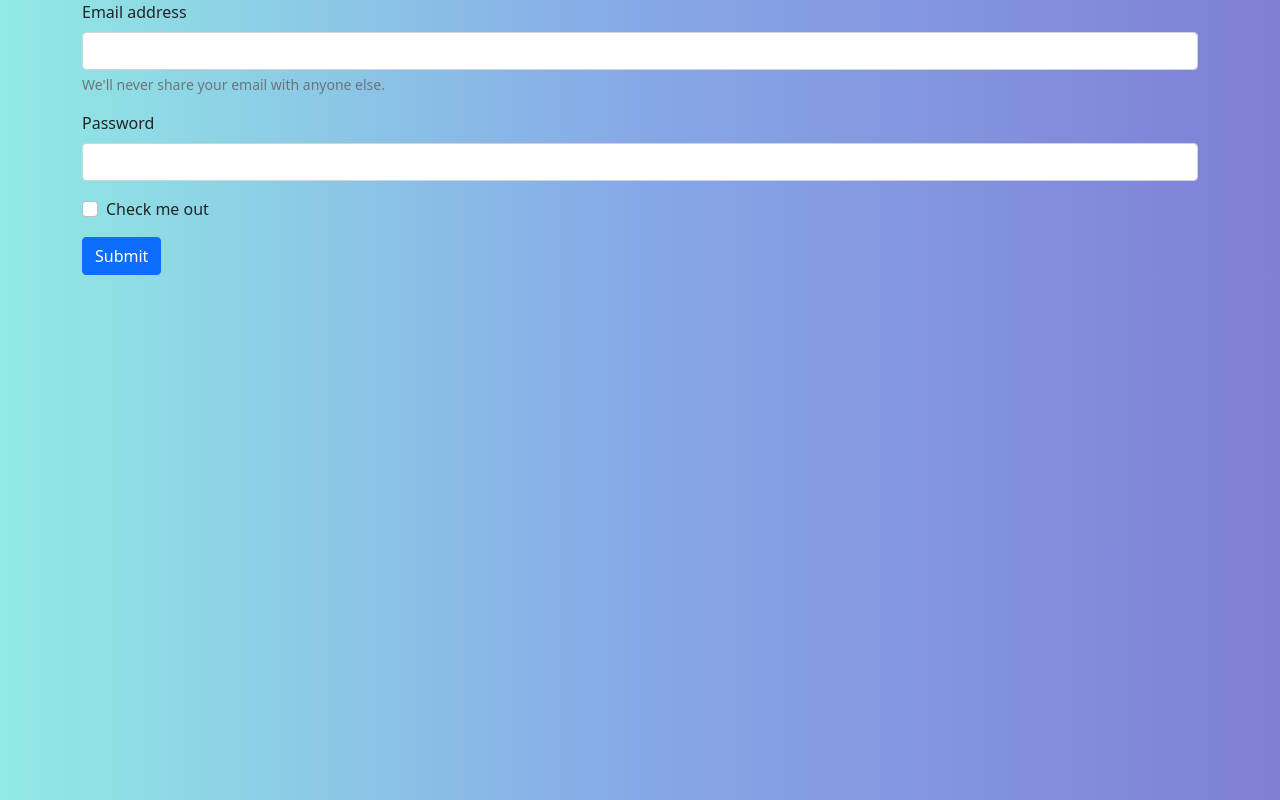
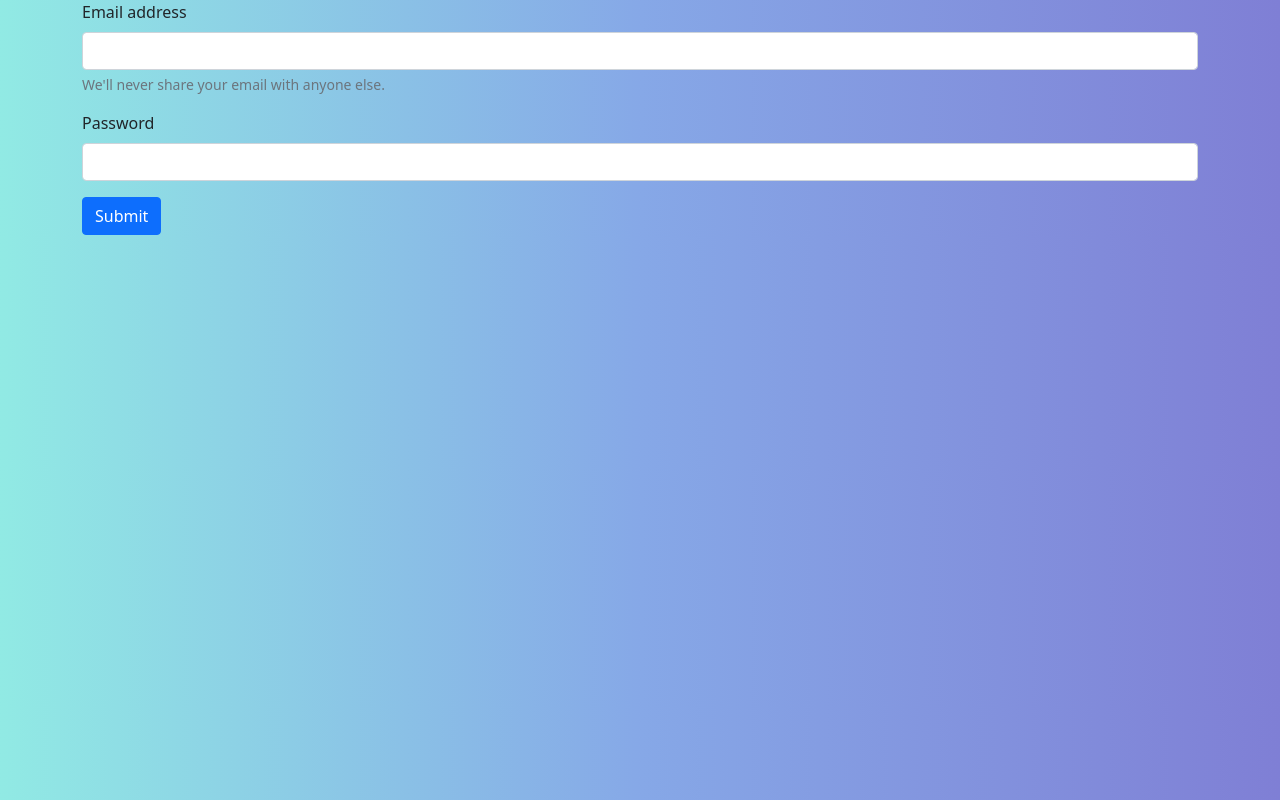
Before and after one commit to pyvan23/Portafolio_SPA, an Angular app: page /login in a window 1280 px wide. Built offline with nearby package versions, Linux system fonts and the light colour scheme; a web font is replaced by a local one.

Commit message:
login component details minlength

```diff
--- a/src/app/app.module.ts
+++ b/src/app/app.module.ts
@@ -31,7 +31,8 @@ import { FormBuilder, ReactiveFormsModule } from '@angular/forms';
     HttpClientModule,
     AppRoutingModule,
     NgbModule,
-    ReactiveFormsModule
+    ReactiveFormsModule,
+
   ],
   providers: [],
   bootstrap: [AppComponent]
--- a/src/app/components/login/login.component.html
+++ b/src/app/components/login/login.component.html
@@ -1,17 +1,31 @@
 <div class="container">
-<form>
+  <form [formGroup]="form">
     <div class="mb-3">
       <label for="exampleInputEmail1" class="form-label">Email address</label>
-      <input type="email" class="form-control" id="exampleInputEmail1" aria-describedby="emailHelp">
+      <input type="email" formControlName="email"
+      [ngClass]="{'is-invalid':Email?.errors
+      && Email?.touched,'is-valid':!Email?.errors && Email?.touched}"class="form-control" id="exampleInputEmail1" aria-describedby="emailHelp">
+      <div *ngIf="Email?.errors && Email?.touched">
+        <p *ngIf="Email?.hasError('required')" class="text-danger">
+          Email is Required
+        </p>
+        <p *ngIf="Email?.hasError('email')" class="text-danger">
+          Format must be Valid
+        </p>
+      </div>
       <div id="emailHelp" class="form-text">We'll never share your email with anyone else.</div>
     </div>
     <div class="mb-3">
       <label for="exampleInputPassword1" class="form-label">Password</label>
-      <input type="password" class="form-control" id="exampleInputPassword1">
-    </div>
-    <div class="mb-3 form-check">
-      <input type="checkbox" class="form-check-input" id="exampleCheck1">
-      <label class="form-check-label" for="exampleCheck1">Check me out</label>
+      <input type="password" formControlName="password" class="form-control" id="exampleInputPassword1">
+      <div *ngIf="Password?.errors && Password?.touched">
+        <p *ngIf="Password?.hasError('required')" class="text-danger">
+          Password is Required
+        </p>
+        <p *ngIf="Password?.errors?.['minlength']" class="text-danger">
+          Password mas be have 8 or more characters
+        </p>
+      </div>
     </div>
     <button type="submit" class="btn btn-primary">Submit</button>
   </form>
--- a/src/app/components/login/login.component.ts
+++ b/src/app/components/login/login.component.ts
@@ -1,22 +1,24 @@
 import { Component, OnInit } from '@angular/core';
-import { FormBuilder,FormGroup,Validators } from '@angular/forms';
+import { FormBuilder, FormGroup, Validators } from '@angular/forms';
 
 @Component({
   selector: 'app-login',
   templateUrl: './login.component.html',
-  styleUrls: ['./login.component.css']
+  styleUrls: ['./login.component.css'],
 })
 export class LoginComponent implements OnInit {
-form:FormGroup;
-  constructor(private formBuilder:FormBuilder) {
-this.form=this.formBuilder.group(
-  {email:['',[Validators.required,Validators.email]],
-  password:['',[Validators.required,Validators.minLength(8)]]
-
-
-
-  })}
-  ngOnInit(): void {
+  form: FormGroup;
+  constructor(private formBuilder: FormBuilder) {
+    this.form = this.formBuilder.group({
+      email: ['', [Validators.required, Validators.email]],
+      password: ['', [Validators.required, Validators.minLength(8)]],
+    });
   }
-
+  ngOnInit(): void {}
+  get Email() {
+    return this.form.get('email');
+  }
+  get Password() {
+    return this.form.get('password');
+  }
 }
```
